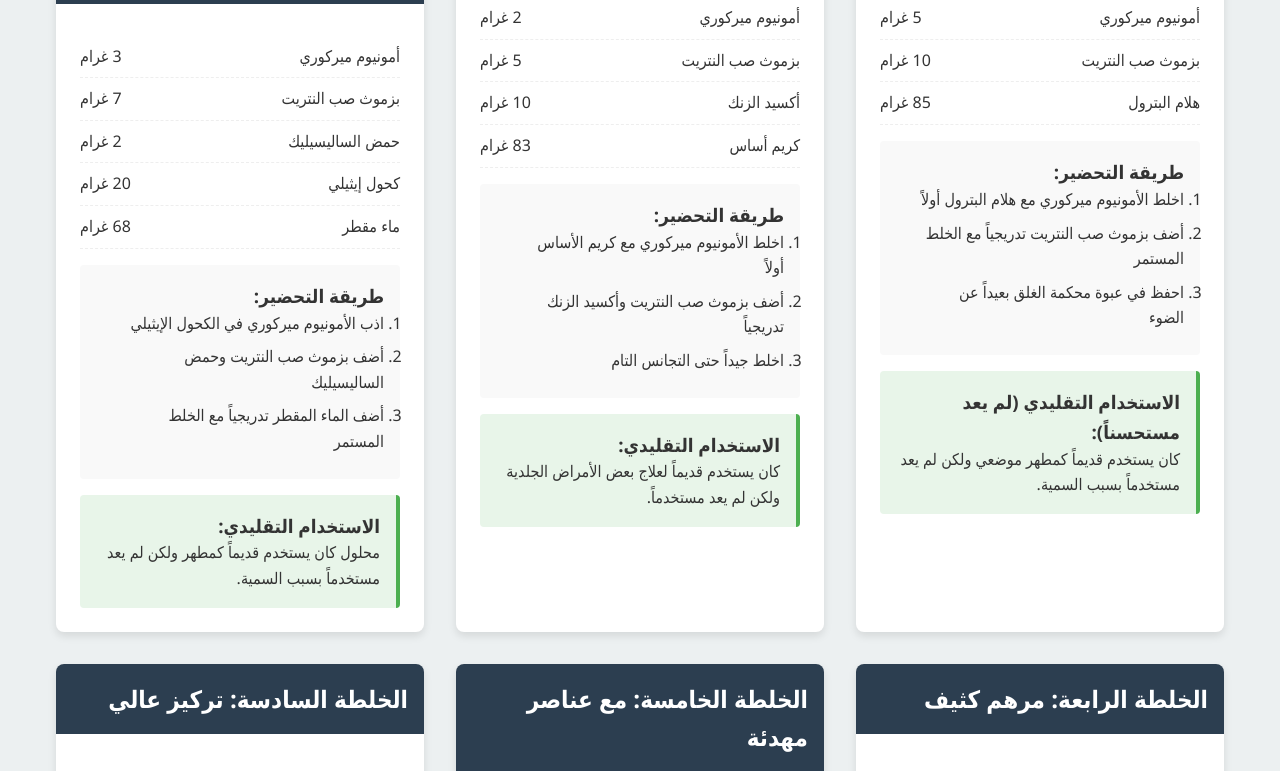
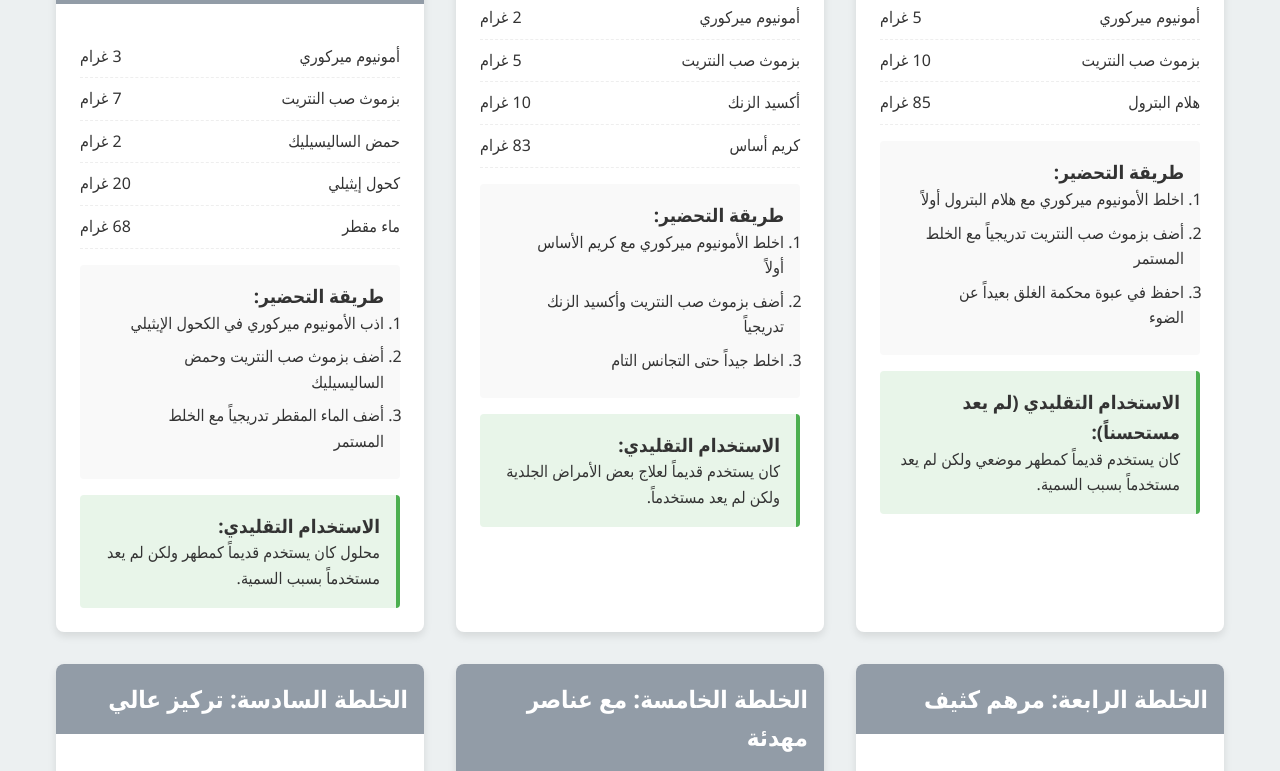
Before and after one commit to kenzyailla/my-ammoniated-mercury, a plain HTML site: page index.html in a window 1280 px wide. Shown: the part 473-1244 px from the top of the page. Drawn offline with Linux system fonts and the light colour scheme.

Commit message:
وصف التحديث

```diff
--- a/index.html
+++ b/index.html
@@ -6,7 +6,7 @@
     <title>خلطات الأمونيوم ميركوري مع بزموث صب النتريت</title>
     <style>
         :root {
-            --primary-color: #2c3e50;
+            --primary-color: #929ca7;
             --secondary-color: #3498db;
             --accent-color: #e74c3c;
             --light-color: #ecf0f1;
```
